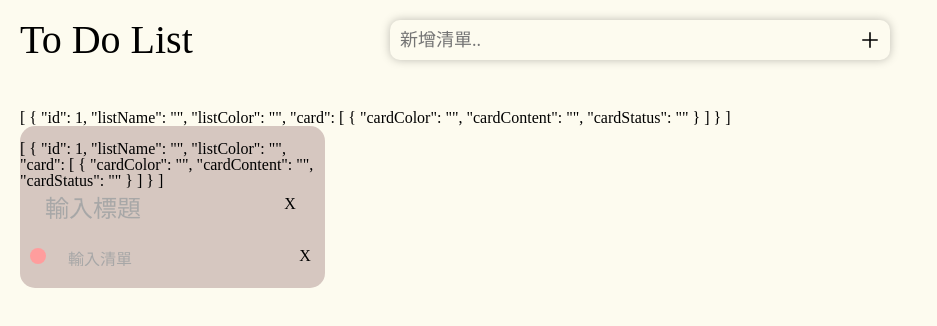
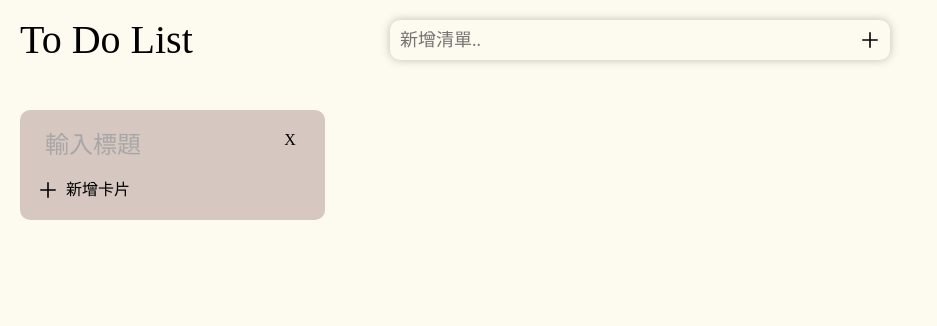
Before and after one commit to li886580/to-do-list, a Vue app: page / in a window 1280 px wide. Both pictures are taken after a click on the link 870 px from the left and 40 px from the top of the page. Shown: the top 326 px of the page, without its empty margins (0-937 px from the left). Built offline with nearby package versions, Linux system fonts and the light colour scheme.

Commit message:
新增清單 & 新增卡片 & 刪除卡片

```diff
--- a/src/components/list/list.css
+++ b/src/components/list/list.css
@@ -2,7 +2,9 @@
   width: 305px;
   background-color: #d6c7c0;
   padding: 15px 0;
-  border-radius: 15px;
+  border-radius: 10px;
+  margin-right: 20px;
+  height: auto;
 }
 
 .list .list__title {
@@ -154,4 +156,30 @@
   height: 20px;
   margin-left: 17px;
 }
+
+.list .list__card .plusBtn {
+  display: -webkit-box;
+  display: -ms-flexbox;
+  display: flex;
+  -webkit-box-align: center;
+      -ms-flex-align: center;
+          align-items: center;
+  height: 30px;
+  width: calc(100% - 20px);
+  margin: 0 10px;
+  border-radius: 5px;
+  padding-left: 10px;
+  -webkit-box-sizing: border-box;
+          box-sizing: border-box;
+}
+
+.list .list__card .plusBtn:hover {
+  background-color: rgba(124, 124, 124, 0.151);
+}
+
+.list .list__card .plusBtn img {
+  height: 16px;
+  width: 16px;
+  margin-right: 10px;
+}
 /*# sourceMappingURL=list.css.map */
--- a/src/components/list/list.scss
+++ b/src/components/list/list.scss
@@ -1,9 +1,12 @@
 .list{
-  // display: flex;
   width: 305px;
   background-color: #d6c7c0;
   padding: 15px 0;
-  border-radius: 15px;
+  border-radius: 10px;
+  margin-right: 20px;
+  height: auto;
+  // overflow-y: scroll;
+  // box-sizing: content-box;
   .list__title{
     width: 100%;
     display: flex;
@@ -44,6 +47,8 @@
     }
   }
   .list__card{
+    // display: flex;
+    // flex-flow: column;
     .card{
       display: flex;
       align-items: center;
@@ -93,5 +98,24 @@
         margin-left: 17px;
       }
     }
+    .plusBtn{
+      display: flex;
+      align-items: center;
+      // justify-content: center;
+      height: 30px;
+      width: calc(100% - 20px);
+      margin: 0 10px;
+      border-radius: 5px;
+      padding-left: 10px;
+      box-sizing: border-box;
+      &:hover{
+        background-color: rgba(124, 124, 124, 0.151);
+      }
+      img{
+        height: 16px;
+        width: 16px;
+        margin-right: 10px;
+      }
+    }
   }
 }
--- a/src/components/list/list.vue
+++ b/src/components/list/list.vue
@@ -1,15 +1,19 @@
 <template>
-  <div class="list">{{lists}}
+  <div class="list">
     <div class="list__title">
-      <textarea class="title__textarea" rows="15" maxlength="512"  placeholder="輸入標題" v-model="textareaText"></textarea>
+      <textarea class="title__textarea" rows="15" maxlength="512"  placeholder="輸入標題" v-model="list.listName"></textarea>
       <a class="title__delete">X</a>
     </div>
     <div class="list__card">
-      <div class="card">
+      <div class="card" v-for="card in cards" :key="card.id" v-show="card.cardStatus">{{card}}
         <a class="card__checkbox"></a>
-        <textarea class="card__textarea" rows="15" maxlength="512"  placeholder="輸入清單" v-model="cardContent"></textarea>
-        <a class="card__delete">X</a>
+        <textarea class="card__textarea" rows="15" maxlength="512"  placeholder="輸入內容" v-model="card.cardContent"></textarea>
+        <a class="card__delete" @click="card.cardStatus = !card.cardStatus">X</a>
       </div>
+      <a class="plusBtn" @click="newCard">
+        <img src="../../assets/icon/plus.svg" />
+        <p>新增卡片</p>
+      </a>
     </div>
   </div>
 </template>
@@ -18,27 +22,44 @@
 export default {
   data(){
     return {
-      // listName: '',
-      // cardContent: '',
+      cardId: 0,
+      cards: []
     }
   },
+
   props: {
-    lists: {
-      type: Array,
-      required:true
+    list: {
+      type: Object,
+      required: true
     }
   },
-  computed: {
-    textareaText: {
-      get(){
-        // JSON.stringify(this.lists)
-        return this.lists[0].listName
-      },
-      set(val){
-        this.$emit('update:lists',val)
+
+  methods: {
+    newCard() {
+      let cardData = {
+        id: "",
+        cardContent: "",
+        cardStatus: true,
+        cardColor: ""
       }
-    }
+
+      this.cardId += 1
+      cardData.id = this.cardId
+      this.cards.push(cardData)
+    },
   }
+  // computed: {
+  //   textareaText: {
+  //     get(){
+  //       // for (var i=0;i<this.id;i++){
+  //           return this.list.listName
+  //       //   }
+  //     },
+  //     set(val){
+  //       this.$emit('update:lists',val)
+  //     }
+  //   }
+  // }
 }
 </script>
 <style src='./list.css'>
--- a/src/components/to-do-list.css
+++ b/src/components/to-do-list.css
@@ -89,7 +89,11 @@
 }
 
 .content .allList {
+  display: -webkit-box;
+  display: -ms-flexbox;
+  display: flex;
   width: 100%;
-  height: calc(100% - 90px);
+  max-height: calc(100% - 90px);
+  overflow-x: scroll;
 }
 /*# sourceMappingURL=to-do-list.css.map */
--- a/src/components/to-do-list.scss
+++ b/src/components/to-do-list.scss
@@ -58,8 +58,10 @@
     }
   }
   .allList{
-    // background-color: chocolate;
+    display: flex;
     width: 100%;
-    height: calc(100% - 90px);
+    max-height: calc(100% - 90px);
+    overflow-x: scroll;
+
   }
 }
--- a/src/components/to-do-list.vue
+++ b/src/components/to-do-list.vue
@@ -9,8 +9,8 @@
         </a>
       </div>
     </div>
-    <div class="allList">{{lists}}
-      <list v-for="list in lists" :key="list.id" :lists.sync="lists"></list>
+    <div class="allList">
+      <list v-for="list in lists" :key="list.id" :list="list"></list>
     </div>
   </div>
 </template>
@@ -25,7 +25,7 @@
 
   data() {
     return {
-      id: 0,
+      listId: 0,
       newListName: "",
       lists: []
     };
@@ -37,17 +37,10 @@
         id: "",
         listName: "",
         listColor: "",
-        card: [
-          {
-            cardColor: "",
-            cardContent: "",
-            cardStatus: ""
-          },
-        ],
       };
       listData.listName = this.newListName
-      this.id += 1
-      listData.id = this.id
+      this.listId += 1
+      listData.id = this.listId
       this.lists.push(listData);
       // console.log(this.lists)
       // localStorage.setItem('list1', JSON.stringify(listData))
```
Also changed, not shown: 2 other files (tests, documents, lock files or other folders).
